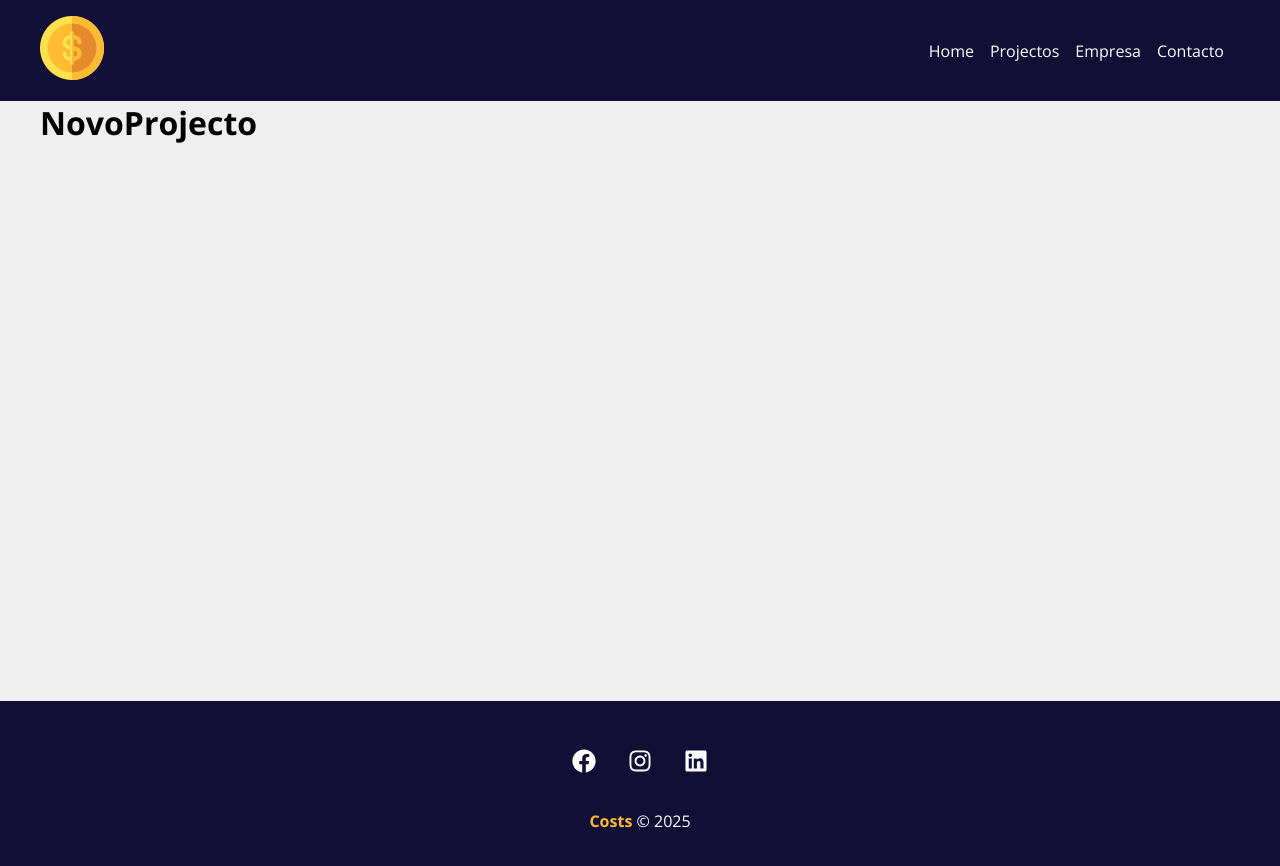
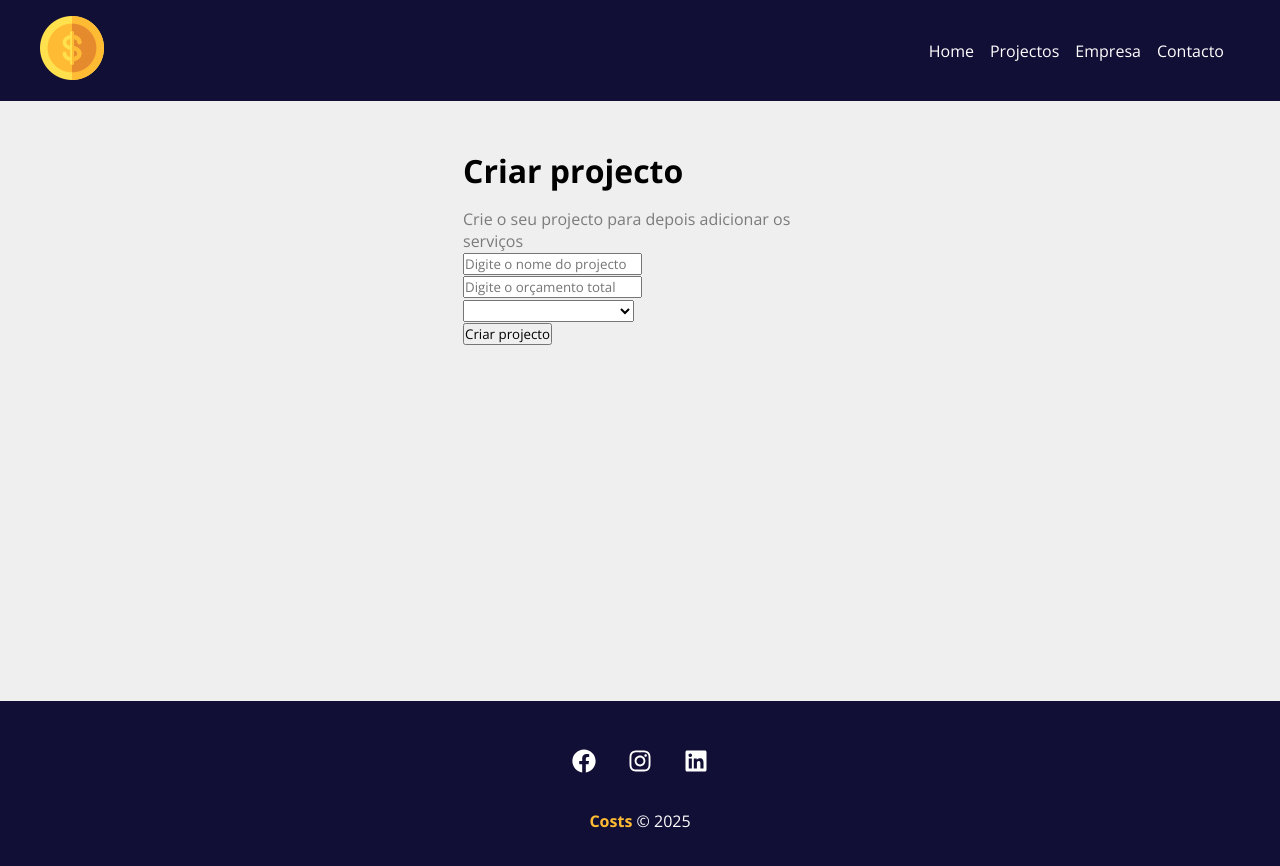
Before and after one commit to adelsonsaguateDev/costs, a JavaScript app: page /novoprojecto in a window 1280 px wide. Shown: the top 866 px of the page. Built offline with nearby package versions, Linux system fonts and the light colour scheme; the HTML template or start-up script is replaced by a standard one.

Commit message:
Adicionado o formulario para criação dos projectos

```diff
--- a/src/components/pages/NovoProjecto.js
+++ b/src/components/pages/NovoProjecto.js
@@ -1,6 +1,13 @@
+import ProjectForm from '../project/ProjectForm'
+import styles from './NovoProjecto.module.css'
+
 function NovoProjecto(){
    return (
-    <h1>NovoProjecto</h1>
+   <div className={styles.newproject_container}>
+      <h1>Criar projecto</h1>
+      <p>Crie o seu projecto para depois adicionar os serviços</p>
+      <ProjectForm />
+   </div>
    )
 }
 
--- /dev/null
+++ b/src/components/pages/NovoProjecto.module.css
@@ -0,0 +1,13 @@
+.newproject_container {
+   width: 450px;
+   margin:0 auto;
+   padding: 3em;
+}
+
+.newproject_container h1{
+ margin-bottom: 0.5em;
+}
+
+.newproject_container p{
+ color: #7b7b7b;
+  }
--- /dev/null
+++ b/src/components/project/ProjectForm.js
@@ -0,0 +1,23 @@
+function ProjectForm(){
+    return (
+     <form>
+        <div>
+            <input type="text" placeholder="Digite o nome do projecto"/>
+        </div>
+        <div>
+            <input type="number" placeholder="Digite o orçamento total"/>
+        </div>
+        <div>
+            <select name="categoria_id">
+              <option disabled>--Selecione a categoria--</option>
+            </select>
+        </div>
+        <div>
+            <input type="submit" value="Criar projecto"/>
+        </div>
+     </form>
+    )
+ }
+
+
+ export default ProjectForm
```
